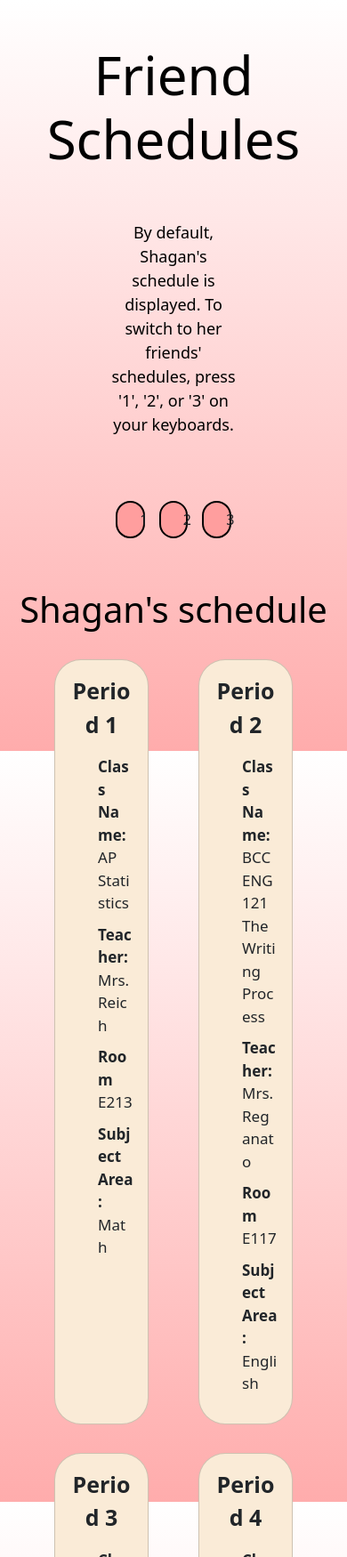
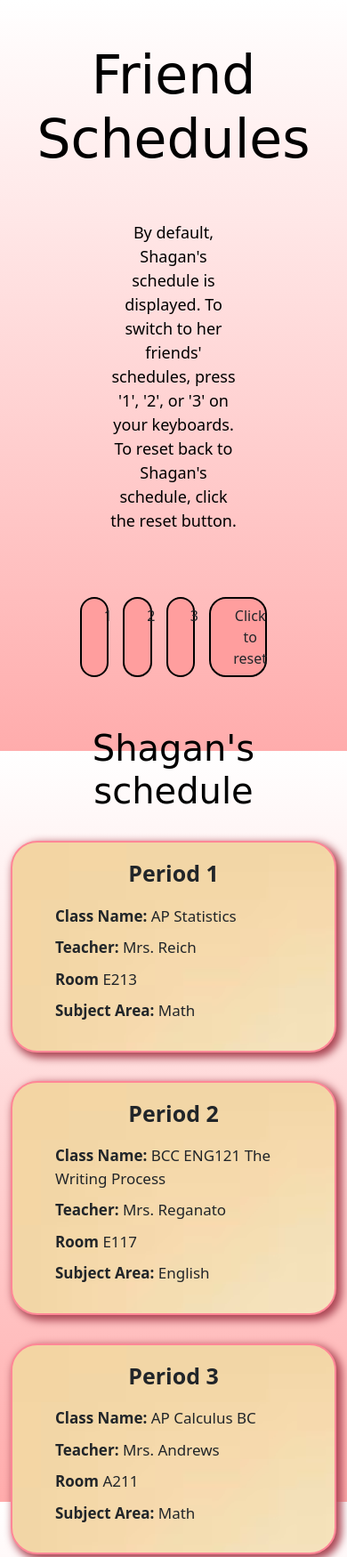
Before and after one commit to Shagan742/FriendSchedule, a plain HTML site: page index.html in a window 390 px wide. Shown: the top 1750 px of the page at 89% size. Drawn offline with nearby package versions, Linux system fonts and the light colour scheme; a web font is replaced by a local one.

Commit message:
styled more n finished btns

```diff
--- a/index.html
+++ b/index.html
@@ -17,12 +17,13 @@
             crossorigin="anonymous"
         />
         <link rel="stylesheet" href="style.css">
+        <link rel="preconnect" href="https://fonts.googleapis.com">
+<link rel="preconnect" href="https://fonts.gstatic.com" crossorigin>
+<link href="https://fonts.googleapis.com/css2?family=Playwrite+AU+TAS:wght@100..400&family=Playwrite+DE+Grund+Guides&display=swap" rel="stylesheet">
     </head>
 
     <body>
-        <header>
-            <!-- place navbar here -->
-        </header>
+
         <main class="container text-center mt-5">
 
 <div class="row my-5 mx-3 justify-content-center text-center">
@@ -31,14 +32,16 @@
     <br>
     <div class="col-6">
     <p class="mt-5 instruction">By default, Shagan's schedule is displayed.
-        To switch to her friends' schedules, press '1', '2', or '3' on your keyboards.</p>
+        To switch to her friends' schedules, press '1', '2', or '3' on your keyboards.
+    To reset back to Shagan's schedule, click the reset button.</p>
     </div>
 </div>
 
 <div class="row justify-content-center d-flex">
-            <div class="col-1 m-2"  id="btn"><button class="btn">1</button></div>
-            <div class="col-1 m-2"  id="btn"><button class="btn">2</button></div>
-            <div class="col-1 m-2"  id="btn"><button class="btn">3</button></div>
+            <div class="col-1 m-2"  id="btn1"><button class="btn">1</button></div>
+            <div class="col-1 m-2"  id="btn2"><button class="btn">2</button></div>
+            <div class="col-1 m-2"  id="btn3"><button class="btn">3</button></div>
+            <div class="col-2 m-2"  id="reset"><button class="btn">Click to reset</button></div>
 </div>
 
 <div class="row d-flex justify-content-center" id="output">
@@ -46,9 +49,7 @@
             </div>
 
         </main>
-        <footer>
-            <!-- place footer here -->
-        </footer>
+
         <!-- Bootstrap JavaScript Libraries -->
         <script
             src="https://cdn.jsdelivr.net/npm/@popperjs/core@2.11.8/dist/umd/popper.min.js"
--- a/script.js
+++ b/script.js
@@ -2,22 +2,30 @@ let output = document.getElementById("output")
 
 
 async function loadSchedule(file) {
-output.innerHTML=''
+    output.innerHTML = ''
 
 
-//this edits the the file string to let me put an h3 where I can identify whose schedule I'm showing
-let personName=file.slice(1, file.length-5);
-let capitalizedInitial=file.charAt(0).toUpperCase();
-let completedName=capitalizedInitial+personName;
+    //this edits the the file string to let me put an h3 where I can identify whose schedule I'm showing
+    let personName = file.slice(1, file.length - 5);
+    let capitalizedInitial = file.charAt(0).toUpperCase();
+    let completedName = capitalizedInitial + personName;
+
+
+
+
+    //try to get the json file and do stuff with it
     try {
         const res = await fetch(file);
         const data = await res.json();
-output.insertAdjacentHTML('beforeend', `<h3 class="name mt-5 mb-3">${completedName}'s schedule</h3>`)
 
-        for(const classes of data) {
-            output.insertAdjacentHTML('beforeend',`
+        //whoever's schedule is shown is identified
+        output.insertAdjacentHTML('beforeend', `<h3 class="name mt-5 mb-3">${completedName}'s schedule</h3>`)
 
-                <div class="col-4 m-3">
+//for every class of my data i got, put the person's info abt each class in cards
+        for (const classes of data) {
+            const html = `
+
+                <div class="col-md-4 col-sm-10 my-3">
             <div class="card h-100">
   <div class="card-body">
     <p class="card-text">
@@ -31,7 +39,8 @@ output.insertAdjacentHTML('beforeend', `<h3 class="name mt-5 mb-3">${completedNa
     </p>
   </div>
 </div>
-</div>`)
+</div>`
+            output.insertAdjacentHTML('beforeend', html)
 
 
         }
@@ -43,18 +52,33 @@ output.insertAdjacentHTML('beforeend', `<h3 class="name mt-5 mb-3">${completedNa
 
 }
 
-loadSchedule("shagan.json")
-document.getElementById("btn").addEventListener("keydown", btn => {
-    if (btn.key === '1') {
+
+document.addEventListener("keydown", e => {
+if (e.key === '1') {
         loadSchedule("kristen.json")
-    } else if (btn.key === '2') {
+        return;
+    }
+})
+
+document.addEventListener("keydown", e => {
+if (e.key === '2') {
         loadSchedule("yasmina.json")
-    } else if (btn.key === '3') {
+        return;
+    }
+})
+
+document.addEventListener("keydown", e => {
+if (e.key === '3') {
         loadSchedule("amelia.json")
-    } else {
-       loadSchedule("shagan.json")
+        return;
     }
+})
 
 
 
+
+document.getElementById("reset").addEventListener("click", () => {
+    loadSchedule("shagan.json")
 })
+
+loadSchedule("shagan.json")
--- a/style.css
+++ b/style.css
@@ -3,13 +3,13 @@ html {
     overflow-x:hidden;
 }
 
-#btn {
+#btn1, #reset, #btn2, #btn3 {
     background-color:rgb(255, 158, 158);
     border:2px solid black;
     border-radius:19px;
 }
 
-#btn:hover {
+#btn1:hover, #reset:hover, #btn2:hover, #btn3:hover {
     background-color:rgb(255, 114, 114);
     transition-duration: 0.3s;
 }
@@ -17,6 +17,9 @@ html {
 h1 {
     color:black;
     font-size:60px;
+     font-family: "Playwrite AU TAS", cursive;
+  font-weight: 400;
+  font-style: normal;
 }
 
 body {
@@ -33,11 +36,17 @@ ul {
 
 .name {
     font-size: 40px;
+     font-family: "Playwrite AU TAS", cursive;
+  font-optical-sizing: auto;
+  font-weight: 400;
+  font-style: normal;
 }
 
 .card {
     border-radius:30px;
-    background-color:antiquewhite;
+    background-image: url(imgs/bgimg.jpg);
+    border:2px solid rgb(255, 135, 151);
+    box-shadow:4px 4px 10px 2px rgb(170, 69, 83);
 }
 
 .gottaEdit {
@@ -48,6 +57,7 @@ li {
     font-size:17px;
     list-style: none;
     margin-bottom:10px;
+
 }
 
 .instruction {
```
Also changed, not shown: yasmina.json (+7 -7 lines), imgs/bgimg.jpg (added).
